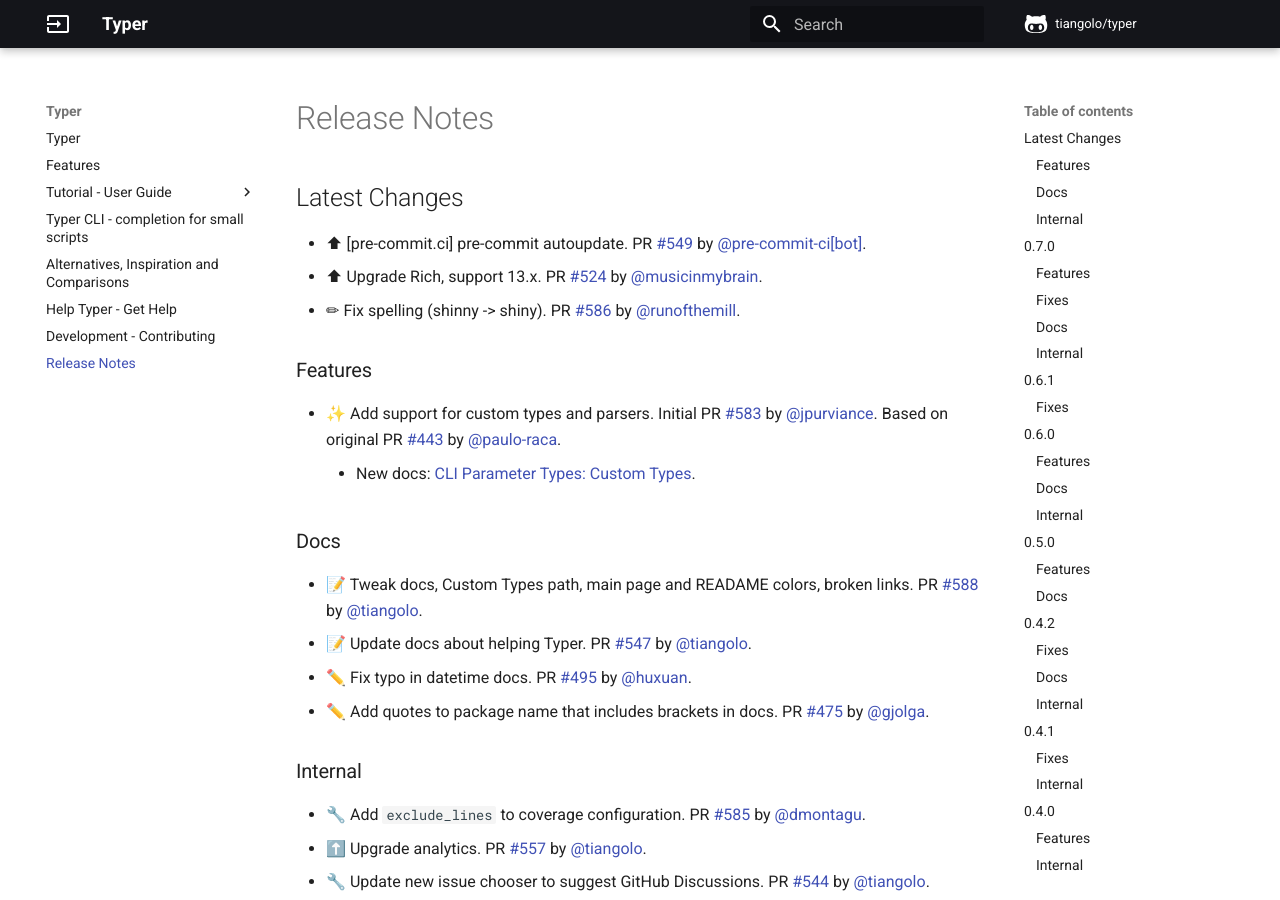
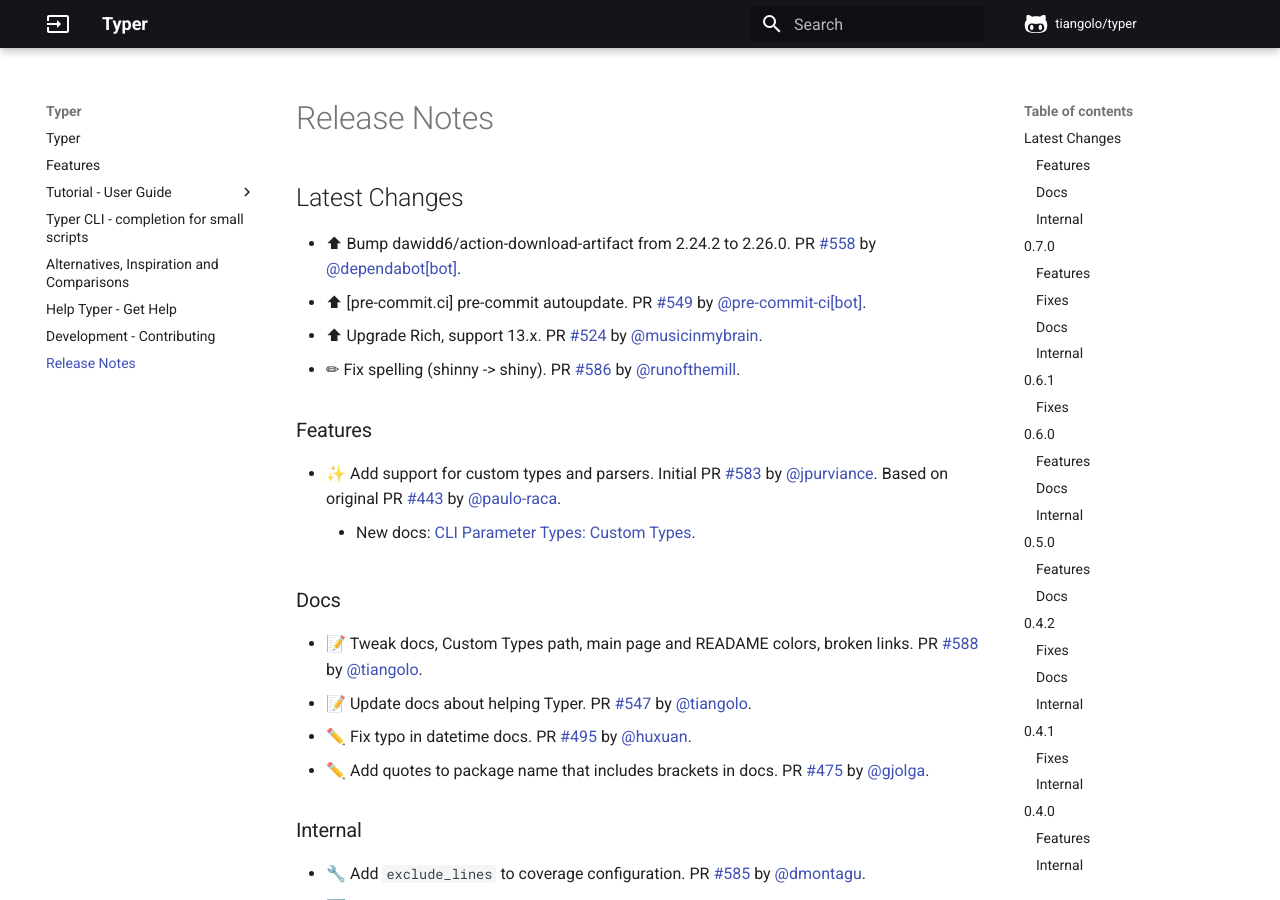
Before and after one commit to RED0731/red_pythonTyper, an MkDocs documentation site: the page built from docs/release-notes.md, in a window 1280 px wide and 900 px high. Built offline with MkDocs 1.6.1 and Material for MkDocs 9.7.7, drawn with Linux system fonts in a browser that asks for light colours; comment, search, counter and statistics services are not loaded.

Commit message:
📝 Update release notes

```diff
--- a/docs/release-notes.md
+++ b/docs/release-notes.md
@@ -1,5 +1,6 @@
 ## Latest Changes
 
+* ⬆ Bump dawidd6/action-download-artifact from 2.24.2 to 2.26.0. PR [#558](https://github.com/tiangolo/typer/pull/558) by [@dependabot[bot]](https://github.com/apps/dependabot).
 * ⬆ [pre-commit.ci] pre-commit autoupdate. PR [#549](https://github.com/tiangolo/typer/pull/549) by [@pre-commit-ci[bot]](https://github.com/apps/pre-commit-ci).
 * ⬆ Upgrade Rich, support 13.x. PR [#524](https://github.com/tiangolo/typer/pull/524) by [@musicinmybrain](https://github.com/musicinmybrain).
 * ✏ Fix spelling (shinny -> shiny). PR [#586](https://github.com/tiangolo/typer/pull/586) by [@runofthemill](https://github.com/runofthemill).
```
